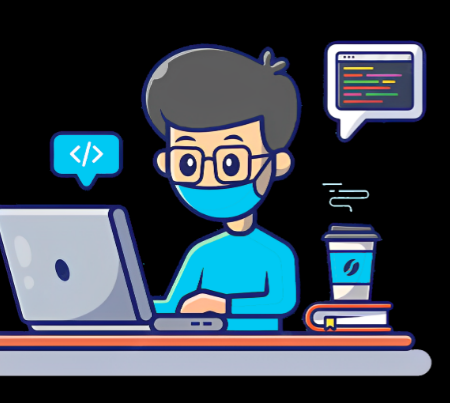
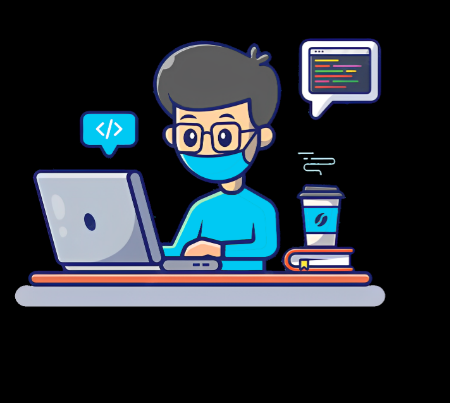
Before and after one commit to PedroThiagoPL/portifolio, a plain HTML site: page index.html in a window 390 px wide. Shown: the part 400-803 px from the top of the page, 450 px wide, since content can reach past the window. Drawn offline with Linux system fonts and the light colour scheme.

Commit message:
responsividade

```diff
--- a/style.css
+++ b/style.css
@@ -682,4 +682,12 @@ h2 {
     .description-about {
         padding: 30px;
     }
+
+    .img-home {
+      padding-right: 0;
+    }
+
+    .img-home img {
+      width: 400px;
+    }
 }
```
Also changed, not shown: index.html (+5 -10 lines).
